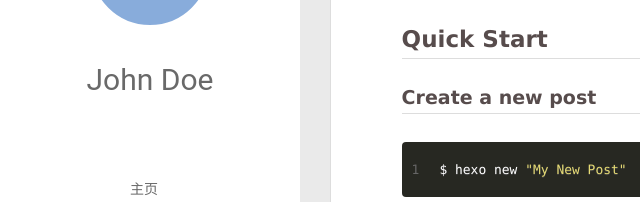
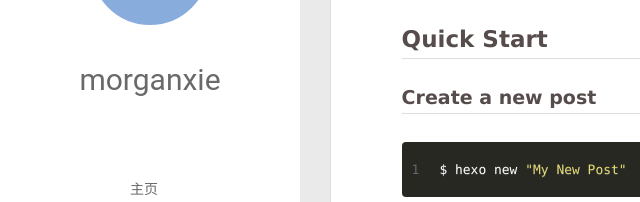
Before and after one commit to MorganXie/myBlog, a plain HTML site: page 2017/10/04/hello-world/index.html in a window 1280 px wide. Shown: the part 210-412 px from the top of the page, 0-640 px from the left. Drawn offline with Linux system fonts and the light colour scheme; files that its build step writes are made by us from their sources; no server answers.

Commit message:
Site updated: 2017-10-09 03:02:07

```diff
--- a/2017/10/04/hello-world/index.html
+++ b/2017/10/04/hello-world/index.html
@@ -49,7 +49,7 @@
 			<img src="" class="js-avatar">
 		</a>
 		<hgroup>
-		  <h1 class="header-author"><a href="">John Doe</a></h1>
+		  <h1 class="header-author"><a href="">morganxie</a></h1>
 		</hgroup>
 
 
@@ -109,7 +109,7 @@
 				<img src="" class="js-avatar">
 			</div>
 			<hgroup>
-			  <h1 class="header-author js-header-author">John Doe</h1>
+			  <h1 class="header-author js-header-author">morganxie</h1>
 			</hgroup>
 
 
@@ -314,7 +314,7 @@
   <div class="outer">
     <div id="footer-info">
     	<div class="footer-left">
-    		&copy; 2017 John Doe
+    		&copy; 2017 morganxie
     	</div>
       	<div class="footer-right">
       		<a href="http://hexo.io/" target="_blank">Hexo</a>  Theme <a href="https://github.com/litten/hexo-theme-yilia" target="_blank">Yilia</a> by Litten
```
Also changed, not shown: archives/2017/10/index.html (+3 -3 lines), archives/2017/index.html (+3 -3 lines), archives/index.html (+3 -3 lines), index.html (+3 -3 lines).
